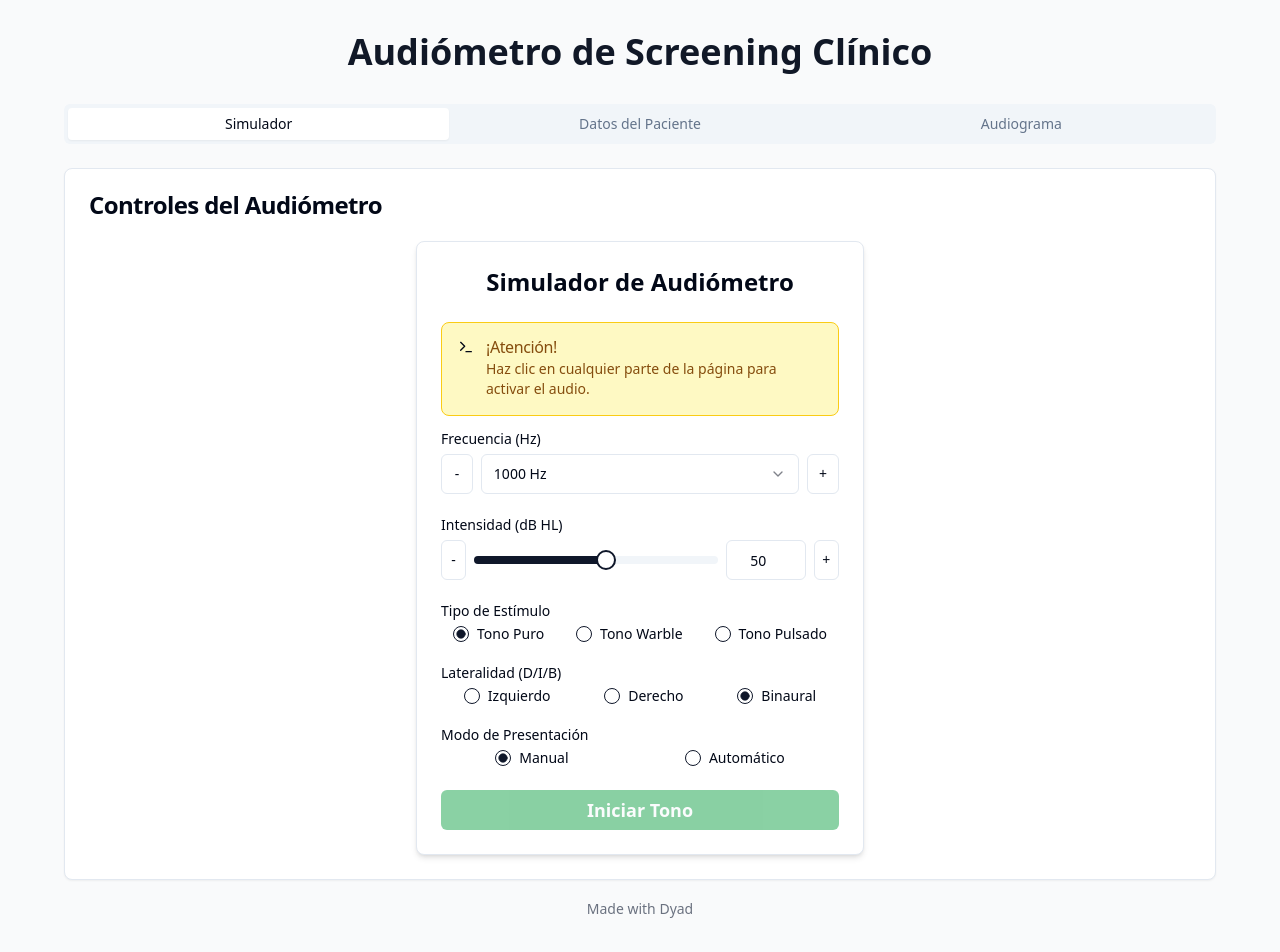
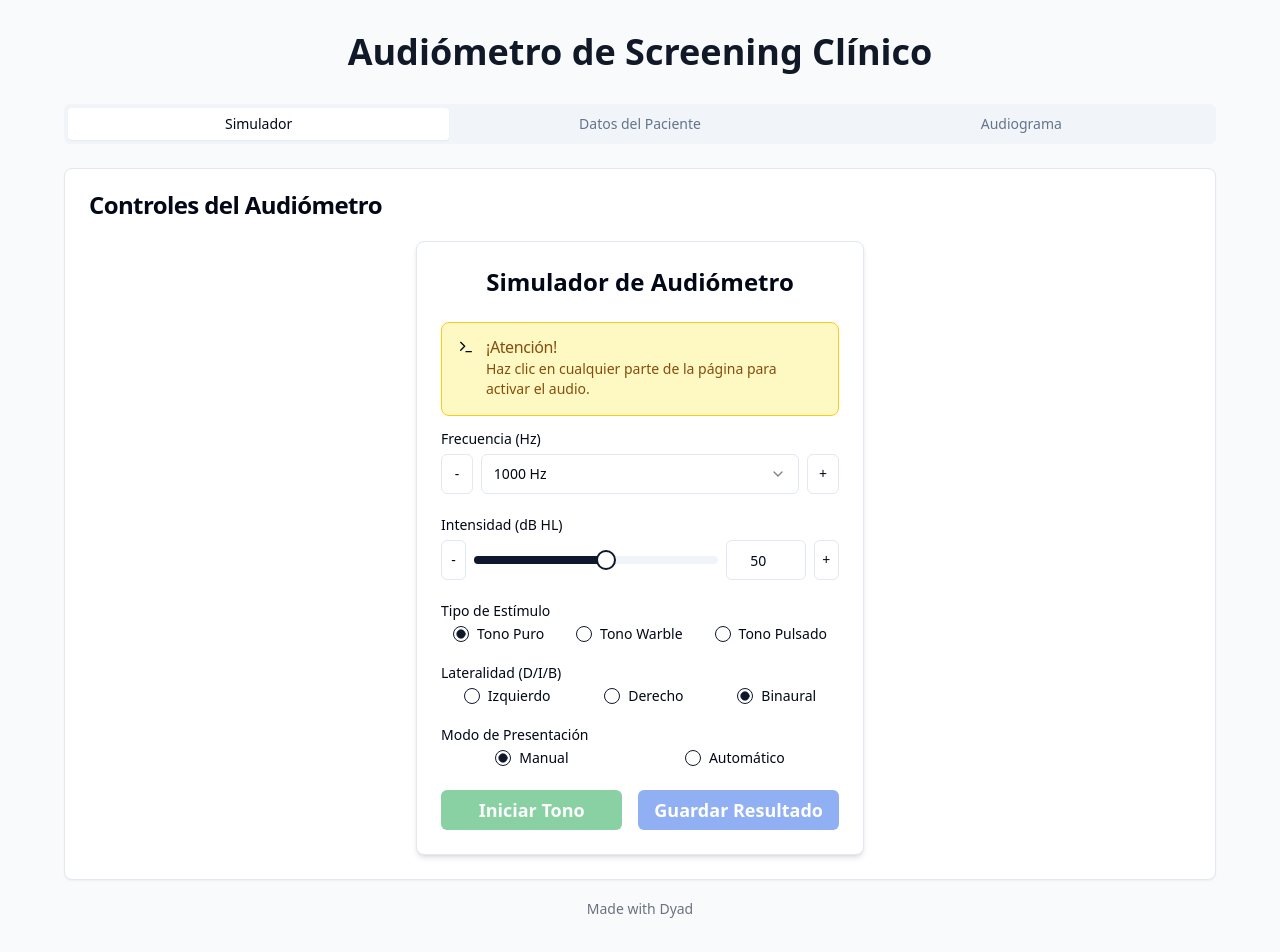
Before and after one commit to tufonoayuda-pixel/audiometro1, a React (Vite) app: page / in a window 1280 px wide. Shown: the top 952 px of the page. Built offline with nearby package versions, Linux system fonts and the light colour scheme.

Commit message:
[dyad] wrote 2 file(s)

```diff
--- a/src/components/audiometer/AudiometerControlPanel.tsx
+++ b/src/components/audiometer/AudiometerControlPanel.tsx
@@ -16,6 +16,7 @@ interface AudiometerControlPanelProps {
   onStopTone: () => void;
   isPlaying: boolean;
   isReady: boolean;
+  onSaveThreshold: (frequency: number, intensity: number, laterality: 'left' | 'right' | 'binaural') => void;
 }
 
 const fixedFrequencies = [125, 250, 500, 750, 1000, 1500, 2000, 3000, 4000, 6000, 8000];
@@ -25,6 +26,7 @@ export const AudiometerControlPanel: React.FC<AudiometerControlPanelProps> = ({
   onStopTone,
   isPlaying,
   isReady,
+  onSaveThreshold,
 }) => {
   const [frequency, setFrequency] = useState<number>(1000);
   const [customFrequency, setCustomFrequency] = useState<string>('');
@@ -233,7 +235,7 @@ export const AudiometerControlPanel: React.FC<AudiometerControlPanelProps> = ({
         {/* Intensidad */}
         <div>
           <Label htmlFor="intensity-slider" className="mb-2 block">Intensidad (dB HL)</Label>
-          <div className="flex items-center space-x-2"> {/* Changed space-x-4 to space-x-2 for consistency */}
+          <div className="flex items-center space-x-2">
             <Button
               variant="outline"
               size="icon"
@@ -337,7 +339,8 @@ export const AudiometerControlPanel: React.FC<AudiometerControlPanelProps> = ({
           )}
         </div>
 
-        {/* Botón de Tono */}
+        {/* Botones de Tono y Guardar */}
+        <div className="flex flex-col sm:flex-row gap-4">
           <Button
             ref={toneButtonRef}
             className={cn(
@@ -354,6 +357,14 @@ export const AudiometerControlPanel: React.FC<AudiometerControlPanelProps> = ({
           >
             {isPlaying ? "Detener Tono" : "Iniciar Tono"}
           </Button>
+          <Button
+            className="w-full py-4 text-lg font-bold bg-blue-600 hover:bg-blue-700 text-white"
+            onClick={() => onSaveThreshold(currentFrequency, intensity, laterality)}
+            disabled={!isReady || isFrequencyInvalid || currentFrequency === 0}
+          >
+            Guardar Resultado
+          </Button>
+        </div>
       </div>
     </div>
   );
--- a/src/pages/AudiometerPage.tsx
+++ b/src/pages/AudiometerPage.tsx
@@ -72,6 +72,21 @@ const AudiometerPage = () => {
     }));
   };
 
+  const handleSaveResult = (frequency: number, intensity: number, laterality: 'left' | 'right' | 'binaural') => {
+    if (!fixedFrequencies.includes(frequency)) {
+      toast.error("Solo se pueden guardar umbrales para frecuencias fijas.");
+      return;
+    }
+
+    if (laterality === 'right' || laterality === 'binaural') {
+      handleThresholdChange(frequency, 'right', intensity);
+    }
+    if (laterality === 'left' || laterality === 'binaural') {
+      handleThresholdChange(frequency, 'left', intensity);
+    }
+    toast.success(`Umbral de ${intensity} dB HL guardado para ${frequency} Hz en oído ${laterality === 'right' ? 'derecho' : laterality === 'left' ? 'izquierdo' : 'binaural'}.`);
+  };
+
   const handlePrint = () => {
     // Check if patient data is complete enough for printing
     if (!patientData.fullName || !patientData.age || !patientData.examinerName) {
@@ -80,6 +95,8 @@ const AudiometerPage = () => {
     }
     window.print();
   };
+
+  const fixedFrequencies = Object.keys(initialThresholds).map(Number); // Get fixed frequencies from initialThresholds
 
   return (
     <div className="min-h-screen bg-gray-50 dark:bg-gray-900 p-4 sm:p-6 lg:p-8 flex flex-col items-center">
@@ -106,6 +123,7 @@ const AudiometerPage = () => {
                   onStopTone={stopTone}
                   isPlaying={isPlaying}
                   isReady={isReady}
+                  onSaveThreshold={handleSaveResult}
                 />
               </CardContent>
             </Card>
```
Lines whose indentation alone changed are shown as unchanged.
